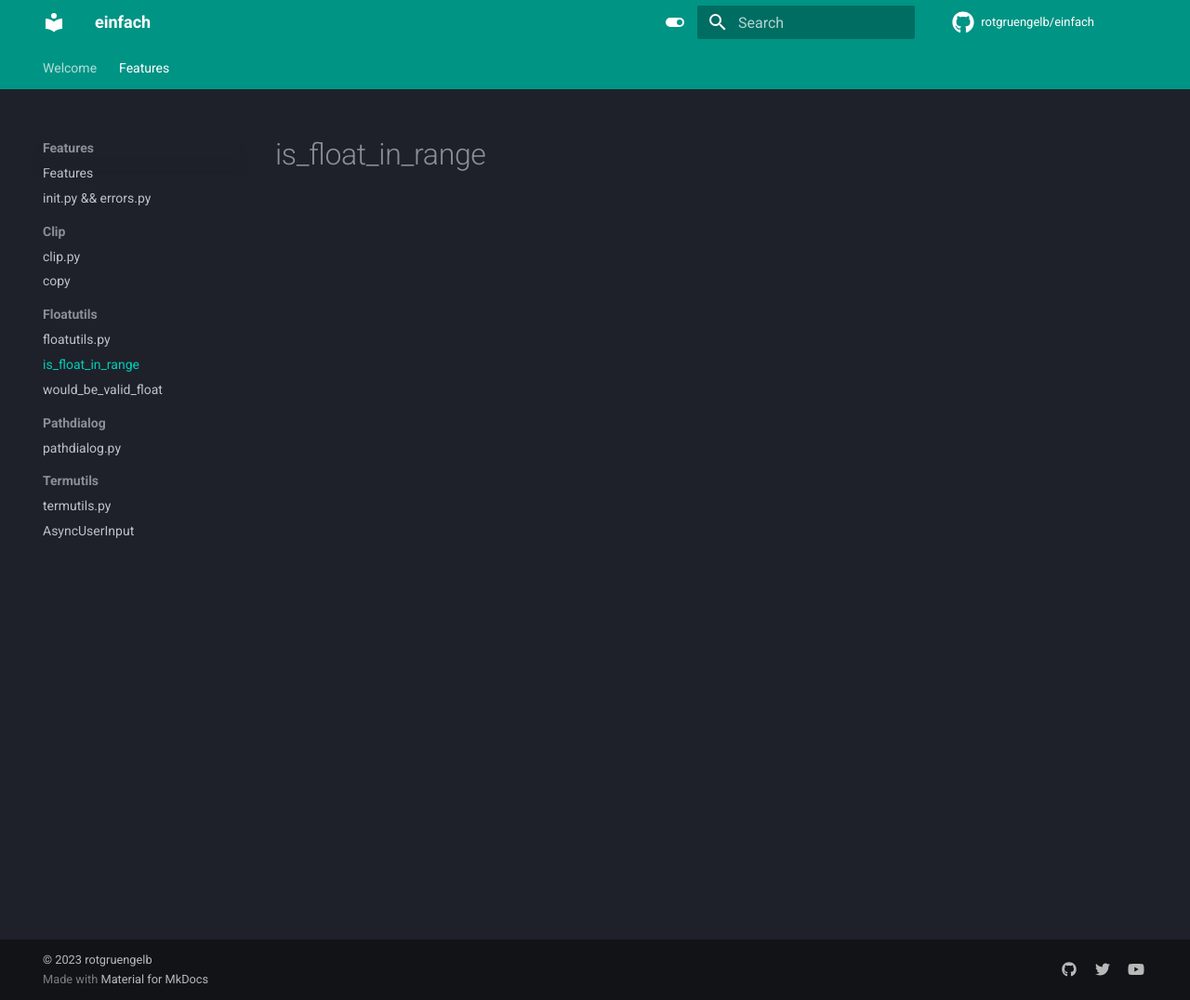
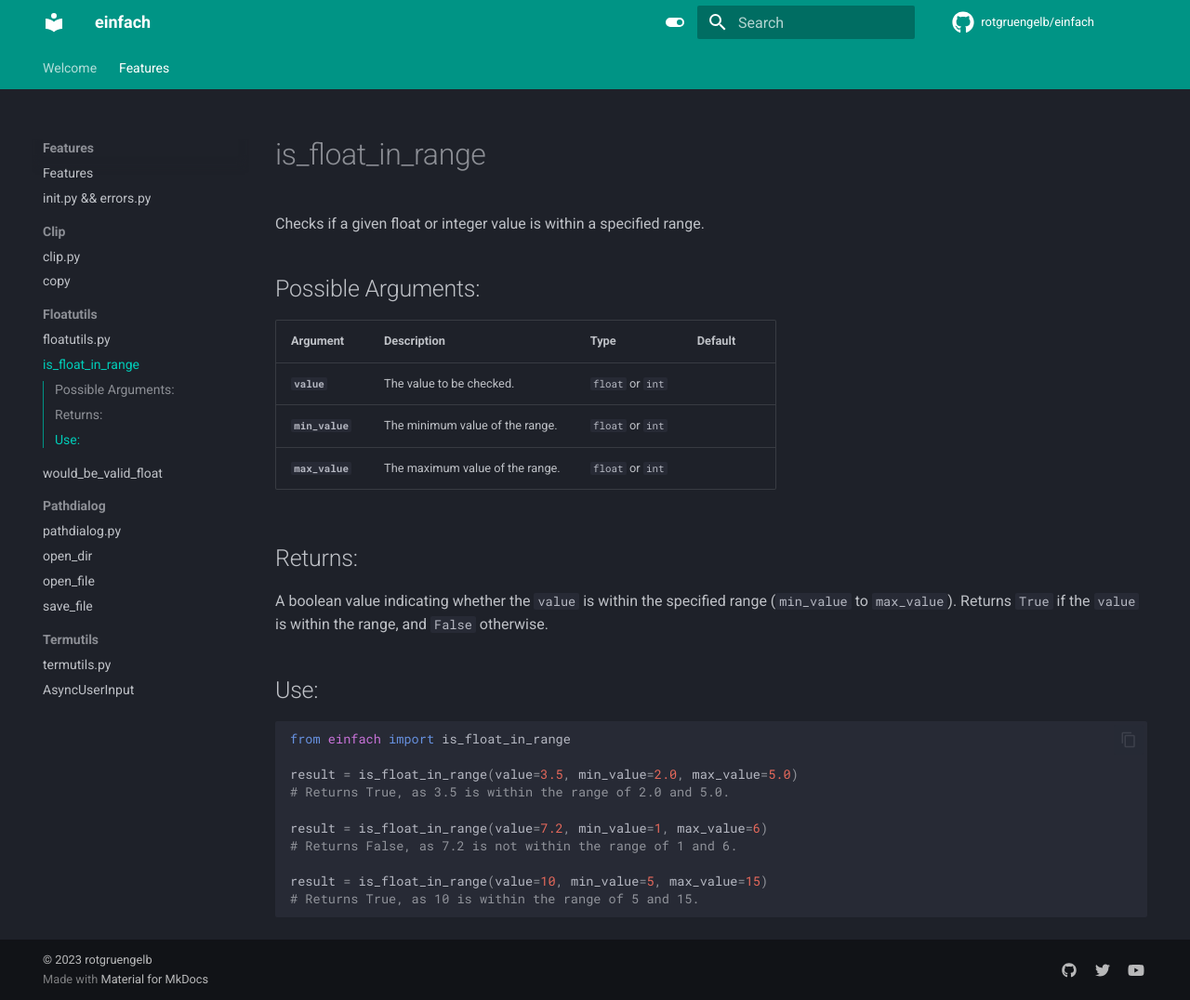
Before and after one commit to rotgruengelb/einfach, an MkDocs documentation site: the page built from docs/features/floatutils/is_float_in_range.md, in a window 1280 px wide and 1076 px high. Shown: the whole window at 93% size. Built offline with MkDocs 1.6.1 and Material for MkDocs 9.7.7, drawn with Linux system fonts in a browser that asks for light colours; comment, search, counter and statistics services are not loaded.

Commit message:
Add missing Doc

````diff
--- a/docs/features/floatutils/is_float_in_range.md
+++ b/docs/features/floatutils/is_float_in_range.md
@@ -1 +1,29 @@
 # is_float_in_range
+
+Checks if a given float or integer value is within a specified range.
+
+## Possible Arguments:
+
+| Argument   | Description                                                  | Type                 | Default |
+| ---------- | ------------------------------------------------------------ | -------------------- | ------- |
+| **`value`** | The value to be checked.                                     | `float` or `int`     |         |
+| **`min_value`** | The minimum value of the range.                             | `float` or `int`     |         |
+| **`max_value`** | The maximum value of the range.                             | `float` or `int`     |         |
+
+## Returns:
+
+A boolean value indicating whether the `value` is within the specified range (`min_value` to `max_value`). Returns `True` if the `value` is within the range, and `False` otherwise.
+
+## Use:
+```python
+from einfach import is_float_in_range
+
+result = is_float_in_range(value=3.5, min_value=2.0, max_value=5.0)
+# Returns True, as 3.5 is within the range of 2.0 and 5.0.
+
+result = is_float_in_range(value=7.2, min_value=1, max_value=6)
+# Returns False, as 7.2 is not within the range of 1 and 6.
+
+result = is_float_in_range(value=10, min_value=5, max_value=15)
+# Returns True, as 10 is within the range of 5 and 15.
+```
--- a/docs/features/index.md
+++ b/docs/features/index.md
@@ -11,5 +11,8 @@
     - [would_be_valid_float](floatutils/would_be_valid_float)
     - [is_float_in_range](floatutils/is_float_in_range)
 - [pathdialog.py](pathdialog)
+    - [open_file](pathdialog/open_file)
+    - [save_file](pathdialog/save_file)
+    - [open_dir](pathdialog/open_dir)
 - [termutils.py](termutils)
     - [AsyncUserInput](termutils/AsyncUserInput)
````
Also changed, not shown: docs/features/clip/copy.md (+1 -1 lines), docs/features/floatutils/would_be_valid_float.md (+26 -0 lines), docs/features/pathdialog/open_dir.md (added, +28 -0 lines), docs/features/pathdialog/open_file.md (added, +42 -0 lines), docs/features/pathdialog/save_file.md (added, +38 -0 lines), docs/features/termutils/AsyncUserInput.md (+54 -0 lines).
